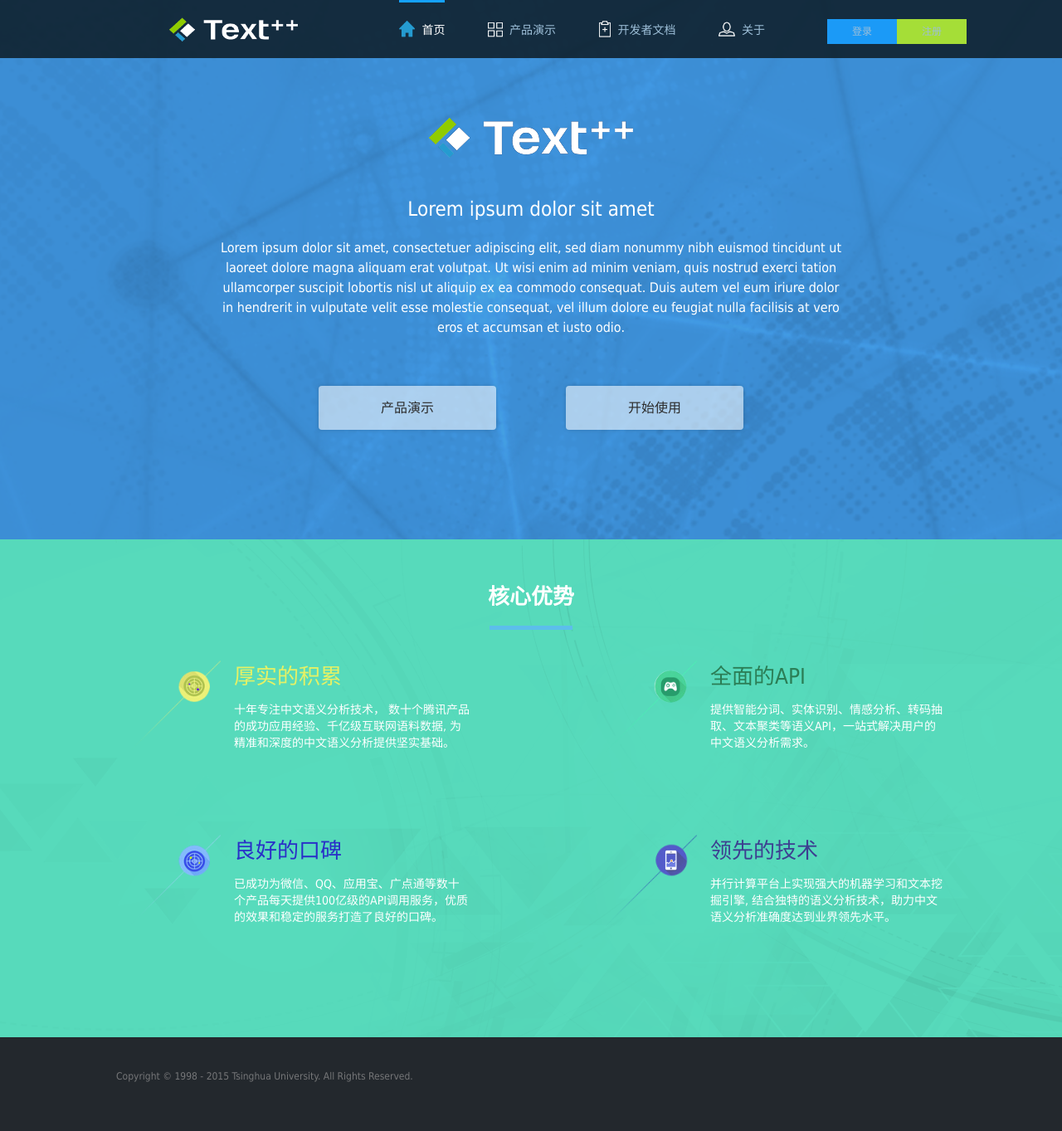
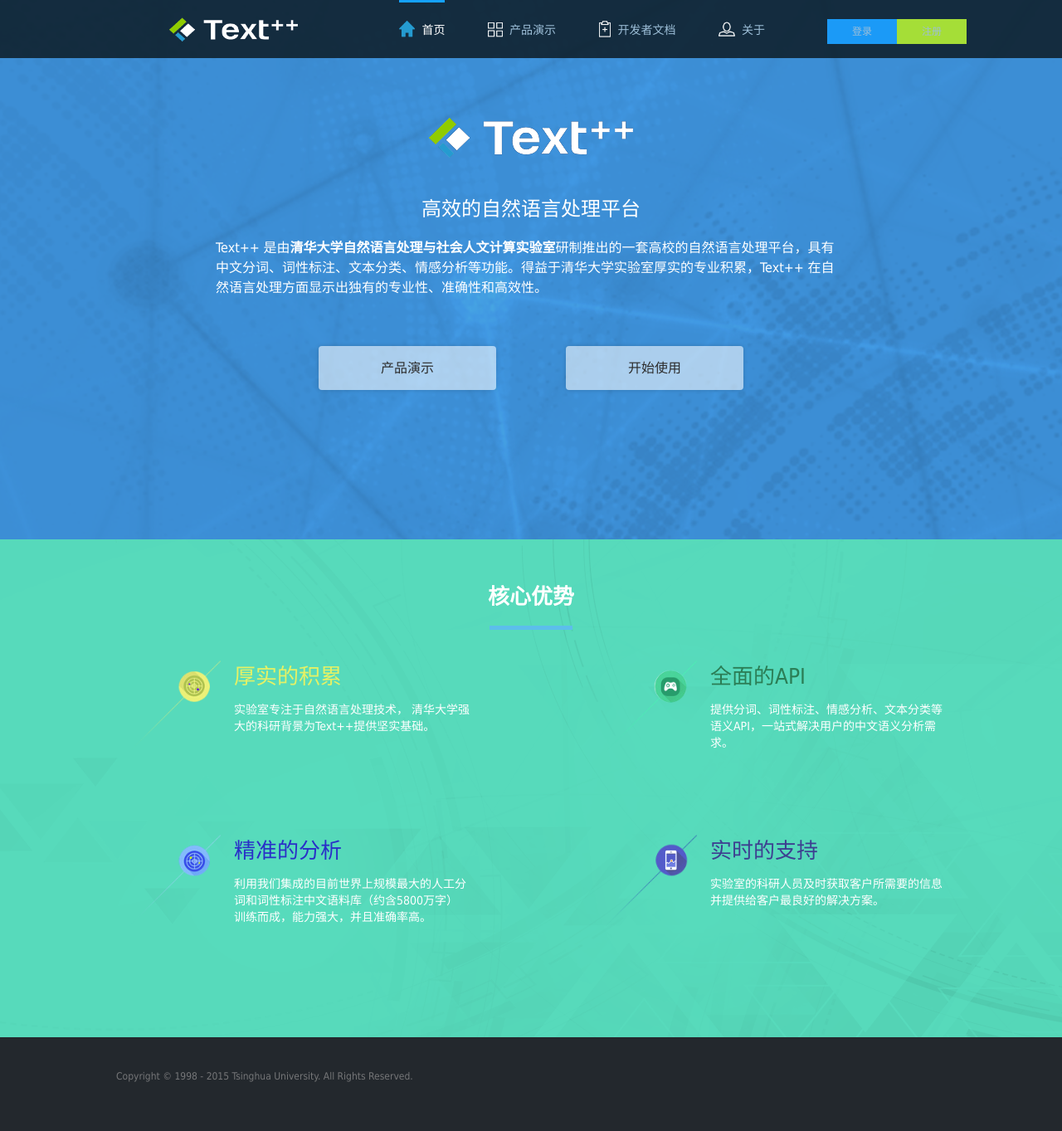
Before and after one commit to glacierck/textplusplus, a Flask app: page /index in a window 1280 px wide. Shown: the whole page at 83% size. Run offline with Flask 2, Linux system fonts and the light colour scheme; some libraries are stand-ins or nearby versions.

Commit message:
主页文字更改

```diff
--- a/app/templates/css/index.css
+++ b/app/templates/css/index.css
@@ -1796,7 +1796,6 @@
   }
 }
 
-
 .sign_wrap .drop_list{
     display:none;
     position: absolute;
--- a/app/templates/index.html
+++ b/app/templates/index.html
@@ -47,8 +47,8 @@
             <div class="header_banner_content ui_maxw">
                 <h1><img src="images/main/logo.png"></h1>
                     <div class="article_col_head active">
-                        <p><font color="white" size="5pt">Lorem ipsum dolor sit amet</font></p>
-                        <p><font color="white" size="3pt">Lorem ipsum dolor sit amet, consectetuer adipiscing elit, sed diam nonummy nibh euismod tincidunt ut laoreet dolore magna aliquam erat volutpat. Ut wisi enim ad minim veniam, quis nostrud exerci tation ullamcorper suscipit lobortis nisl ut aliquip ex ea commodo consequat. Duis autem vel eum iriure dolor in hendrerit in vulputate velit esse molestie consequat, vel illum dolore eu feugiat nulla facilisis at vero eros et accumsan et iusto odio.</font></p>
+                        <p><font color="white" size="5pt">高效的自然语言处理平台</font></p>
+                        <p align="left"><font color="white" size="3pt" >Text++&nbsp;是由<strong>清华大学自然语言处理与社会人文计算实验室</strong>研制推出的一套高校的自然语言处理平台，具有中文分词、词性标注、文本分类、情感分析等功能。得益于清华大学实验室厚实的专业积累，Text++&nbsp;在自然语言处理方面显示出独有的专业性、准确性和高效性。</font></p>
                     </div>
                 <div class="header_banner_btn"> <a href="semantic
                 " class="mod_bigbtn mod_btn_white" title="产品演示">产品演示</a> <a href="semantic" class="mod_bigbtn mod_btn_white" title="开始使用" target="_blank">开始使用</a> </div>
@@ -67,22 +67,22 @@
                     <li class="section_list_item section_item_1">
                         <div class="pto"> <img src="images/main/advavtage_a.png" height="100%" alt="厚实的积累"> </div>
                         <h3 class="tit"><div style="color: rgb(229,241,101);">厚实的积累</div></h3>
-                        <p class="info"> 十年专注中文语义分析技术， 数十个腾讯产品的成功应用经验、千亿级互联网语料数据, 为精准和深度的中文语义分析提供坚实基础。 </p>
+                        <p class="info"> 实验室专注于自然语言处理技术， 清华大学强大的科研背景为Text++提供坚实基础。 </p>
                     </li>
                     <li class="section_list_item section_item_2">
-                        <div class="pto"> <img src="images/main/advavtage_b.png" height="100%" alt="厚实的积累"> </div>
+                        <div class="pto"> <img src="images/main/advavtage_b.png" height="100%" alt="全面的API"> </div>
                         <h3 class="tit"><div style="color: rgb(43,125,85);">全面的API</div></h3>
-                        <p class="info"> 提供智能分词、实体识别、情感分析、转码抽取、文本聚类等语义API，一站式解决用户的中文语义分析需求。 </p>
+                        <p class="info"> 提供分词、词性标注、情感分析、文本分类等语义API，一站式解决用户的中文语义分析需求。 </pAPI>
                     </li>
                     <li class="section_list_item section_item_3">
-                        <div class="pto"> <img src="images/main/advavtage_c.png" height="100%" alt="厚实的积累"> </div>
-                        <h3 class="tit"><div style="color: rgb(41,47,200);">良好的口碑</div></h3>
-                        <p class="info"> 已成功为微信、QQ、应用宝、广点通等数十个产品每天提供100亿级的API调用服务，优质的效果和稳定的服务打造了良好的口碑。 </p>
+                        <div class="pto"> <img src="images/main/advavtage_c.png" height="100%" alt="精准的分析"> </div>
+                        <h3 class="tit"><div style="color: rgb(41,47,200);">精准的分析</div></h3>
+                        <p class="info"> 利用我们集成的目前世界上规模最大的人工分词和词性标注中文语料库（约含5800万字）训练而成，能力强大，并且准确率高。 </p>
                     </li>
                     <li class="section_list_item section_item_4">
-                        <div class="pto pto_1"> <img src="images/main/advavtage_d.png" height="100%" alt="厚实的积累"> </div>
-                        <h3 class="tit"><div style="color: rgb(61,63,144);">领先的技术</div></h3>
-                        <p class="info"> 并行计算平台上实现强大的机器学习和文本挖掘引擎, 结合独特的语义分析技术，助力中文语义分析准确度达到业界领先水平。 </p>
+                        <div class="pto pto_1"> <img src="images/main/advavtage_d.png" height="100%" alt="实时的支持"> </div>
+                        <h3 class="tit"><div style="color: rgb(61,63,144);">实时的支持</div></h3>
+                        <p class="info"> 实验室的科研人员及时获取客户所需要的信息并提供给客户最良好的解决方案。 </p>
                     </li>
                 </ul>
             </div>
```
